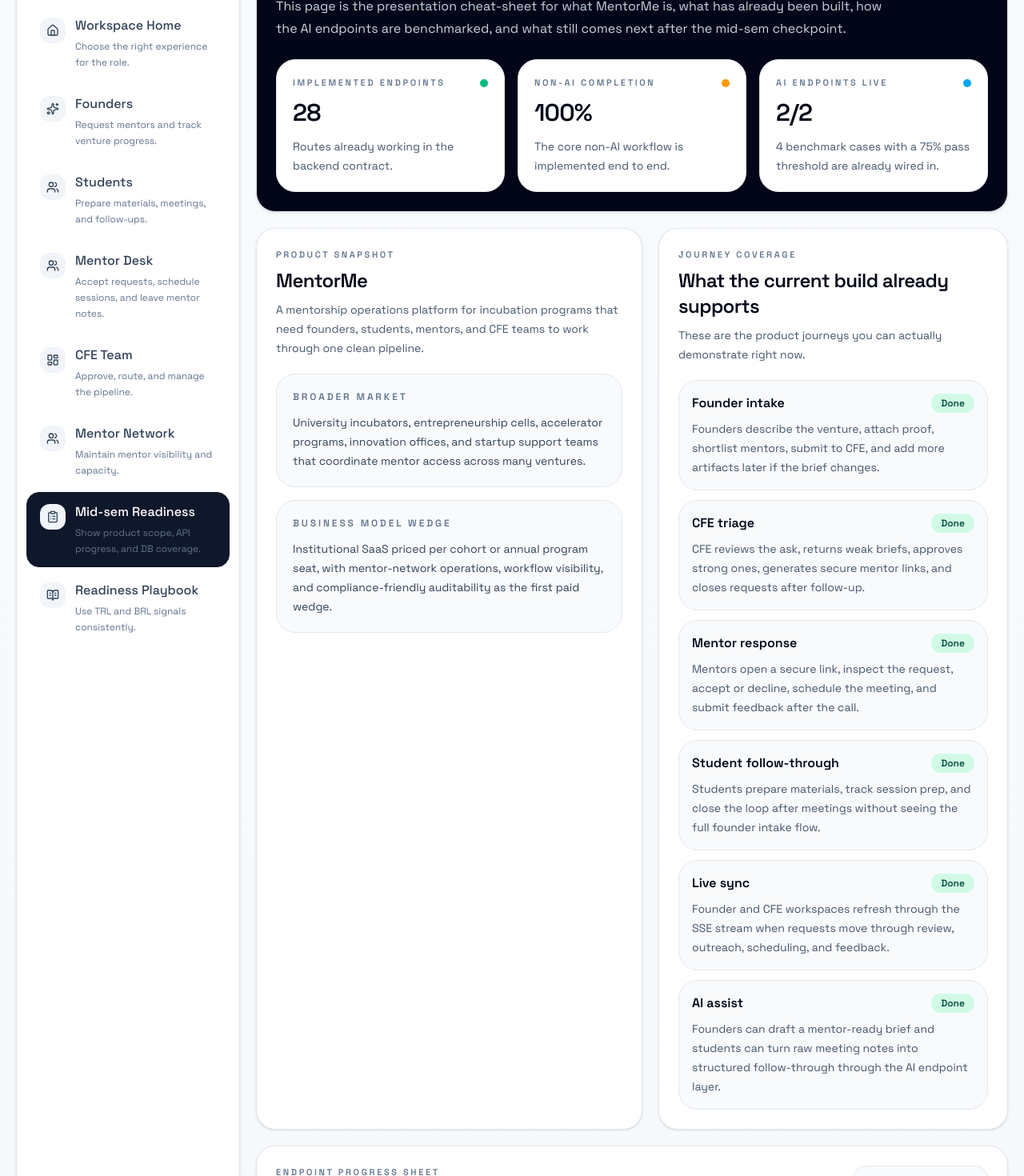
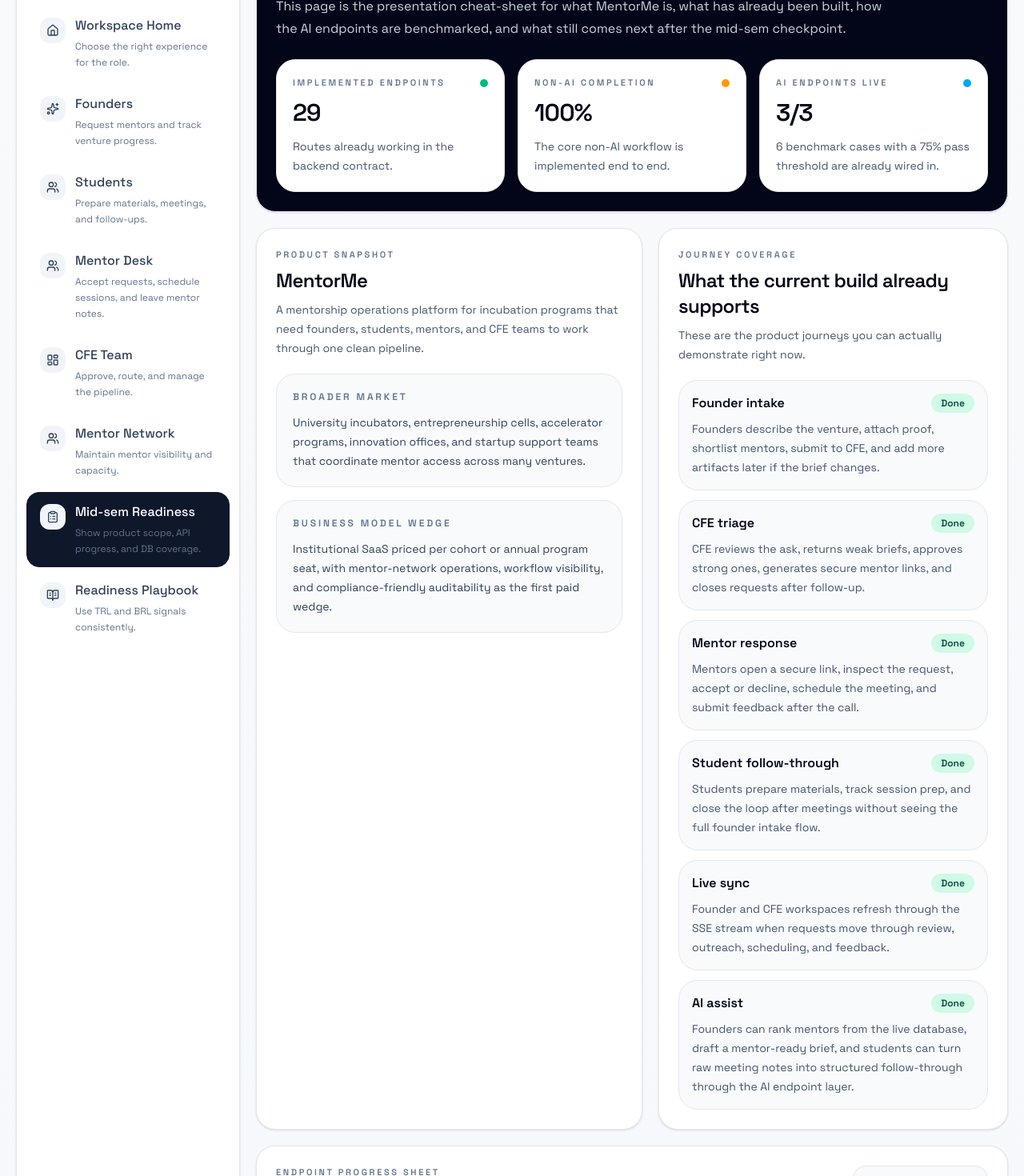
Before and after one commit to Pulsator01/MentorMe, a React (Vite) app: page /midsem in a window 1280 px wide. Shown: the part 180-1650 px from the top of the page at 80% size. Built offline with nearby package versions, Linux system fonts and the light colour scheme; no server answers.

Commit message:
Refresh mid-sem AI presentation pack

```diff
--- a/src/data/midsemReadiness.js
+++ b/src/data/midsemReadiness.js
@@ -36,7 +36,7 @@
   },
   {
     name: 'AI assist',
-    detail: 'Founders can draft a mentor-ready brief and students can turn raw meeting notes into structured follow-through through the AI endpoint layer.',
+    detail: 'Founders can rank mentors from the live database, draft a mentor-ready brief, and students can turn raw meeting notes into structured follow-through through the AI endpoint layer.',
     status: 'done',
   },
 ]
@@ -260,6 +260,14 @@
   },
   {
     method: 'POST',
+    path: '/ai/mentor-recommendations',
+    category: 'AI',
+    screen: 'Founder mentor shortlist',
+    purpose: 'Rank active mentors from the live database for a founder request.',
+    status: 'done',
+  },
+  {
+    method: 'POST',
     path: '/ai/meeting-summary',
     category: 'AI',
     screen: 'Student follow-up',
@@ -269,8 +277,8 @@
 ]
 
 export const aiBenchmarkSnapshot = {
-  endpoints: 2,
-  benchmarkCases: 4,
+  endpoints: 3,
+  benchmarkCases: 6,
   passThreshold: '75%',
   defaultProvider: 'Heuristic locally for deterministic demos, OpenAI automatically when credentials are present.',
   judgeMode: 'LLM-as-judge via OpenAI structured outputs, with a heuristic rubric fallback for offline verification.',
@@ -283,6 +291,14 @@
     samples: '2 sample input/output cases',
     judge:
       'Scores routing clarity, missing information, mentor fit, and whether the generated brief is strong enough for CFE review.',
+    status: 'done',
+  },
+  {
+    name: 'Founder mentor ranking benchmark',
+    endpoint: '/ai/mentor-recommendations',
+    samples: '2 sample input/output cases',
+    judge:
+      'Scores shortlist quality, reason clarity, candidate faithfulness, and whether the routing note is credible for CFE.',
     status: 'done',
   },
   {
--- a/src/pages/MidsemReadiness.jsx
+++ b/src/pages/MidsemReadiness.jsx
@@ -162,7 +162,7 @@
           <SectionHeading
             eyebrow="AI review"
             title="AI endpoints and benchmark coverage"
-            description="These are the two AI routes, the sample-case benchmark behind them, and the judge logic that protects quality when models change."
+            description="These are the three AI routes, the sample-case benchmark behind them, and the judge logic that protects quality when models change."
             action={
               <div className="rounded-2xl border border-slate-200 bg-slate-50 px-4 py-3 text-sm text-slate-600">
                 {aiBenchmarkSnapshot.benchmarkCases} eval cases • {aiBenchmarkSnapshot.passThreshold} pass threshold
```
Also changed, not shown: 6 other files (tests, documents, lock files or other folders).
